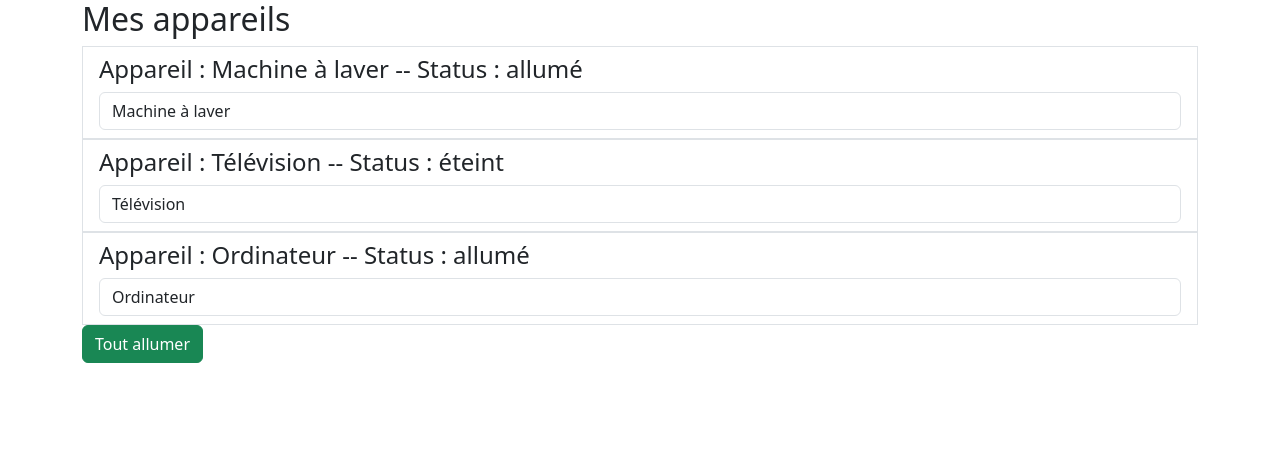
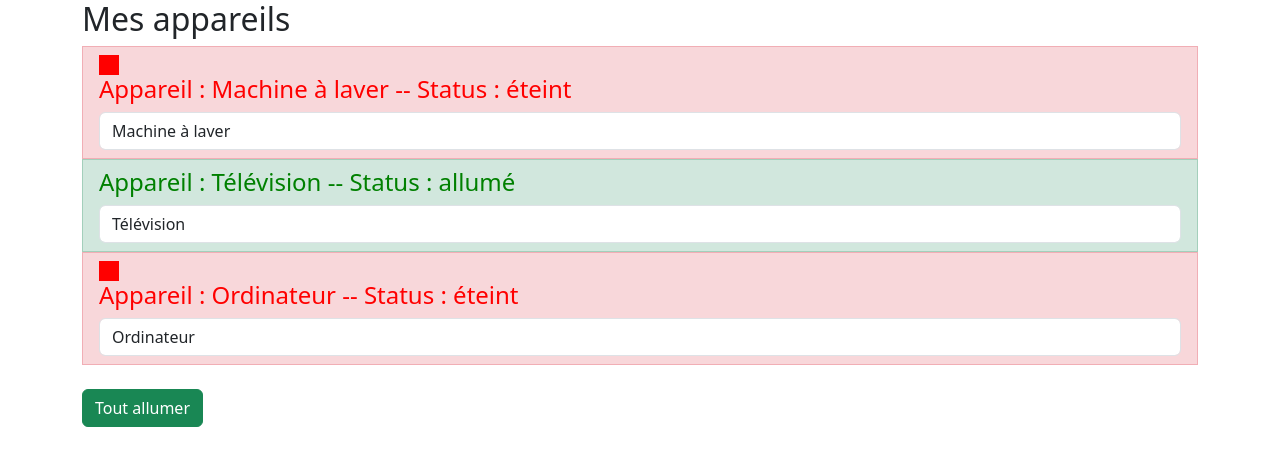
Before and after one commit to dieme5/etat-appareil, an Angular app: page / in a window 1280 px wide. Shown: the top 466 px of the page. Built offline with nearby package versions, Linux system fonts and the light colour scheme.

Commit message:
Directives structurelles - attribut ngstyle, ngfor, ngclass, ngif

```diff
--- a/src/app/app.component.html
+++ b/src/app/app.component.html
@@ -3,11 +3,9 @@
     <div class="col-xs-12">
       <h2>Mes appareils</h2>
       <ul class="list-group">
-        <app-appareil [appareilName]="appareilOne" appareilStatus="allumé"></app-appareil>
-        <app-appareil [appareilName]="appareilTwo" appareilStatus="éteint"></app-appareil>
-        <app-appareil [appareilName]="appareilThree" appareilStatus="allumé"></app-appareil>
+        <app-appareil *ngFor="let appareil of appareils" [appareilName]="appareil.name" [appareilStatus]="appareil.status"></app-appareil>
       </ul>
-      <button class="btn btn-success" [disabled]="!isAuth" (click)="onAllumer()">
+      <button class="btn btn-success mt-4" [disabled]="!isAuth" (click)="onAllumer()">
         Tout allumer
       </button>
     </div>
--- a/src/app/app.component.ts
+++ b/src/app/app.component.ts
@@ -8,9 +8,20 @@
 export class AppComponent {
   isAuth = false;
 
-  appareilOne = "Machine à laver";
-  appareilTwo = "Télévision";
-  appareilThree = "Ordinateur";
+  appareils = [
+    {
+      name: 'Machine à laver',
+      status: 'éteint'
+    },
+    {
+      name: 'Télévision',
+      status: 'allumé'
+    },
+    {
+      name: 'Ordinateur',
+      status: 'éteint'
+    }
+  ];
 
   constructor() {
     setTimeout(() => {
--- a/src/app/appareil/appareil.component.html
+++ b/src/app/appareil/appareil.component.html
@@ -1,4 +1,7 @@
-<li class="list-group-item">
-    <h4>Appareil : {{ appareilName }} -- Status : {{ getStatus() }}</h4>
+<li [ngClass]="{'list-group-item': true,
+                'list-group-item-success': appareilStatus ==='allumé',
+                'list-group-item-danger': appareilStatus === 'éteint'}">
+    <div style="width: 20px; height: 20px;background-color: red;" *ngIf="appareilStatus === 'éteint'"></div>
+    <h4 [ngStyle]="{color: getColor()}">Appareil : {{ appareilName }} -- Status : {{ getStatus() }}</h4>
     <input type="text" class="form-control" [(ngModel)]="appareilName">
 </li>
--- a/src/app/appareil/appareil.component.ts
+++ b/src/app/appareil/appareil.component.ts
@@ -12,4 +12,12 @@
   getStatus() {
     return this.appareilStatus;
   }
+
+  getColor() {
+    if(this.appareilStatus === 'allumé') {
+      return 'green';
+    } else {
+      return 'red';
+    }
+  }
 }
```
